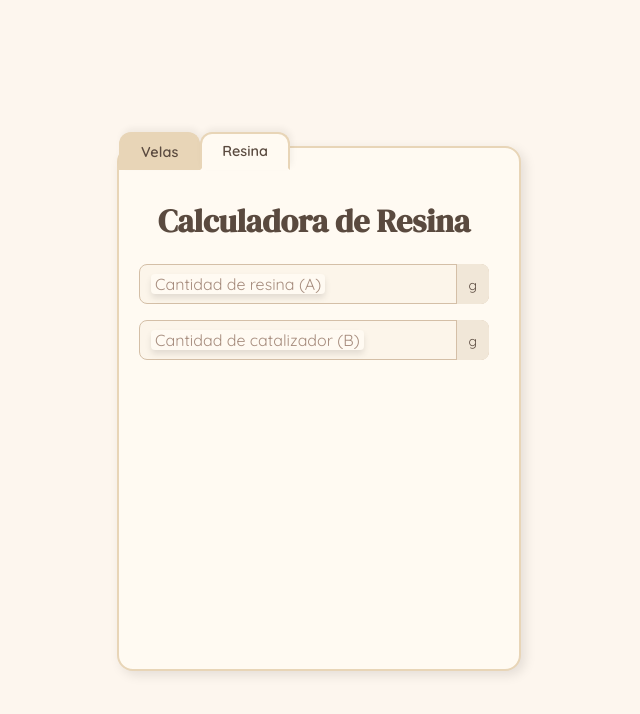
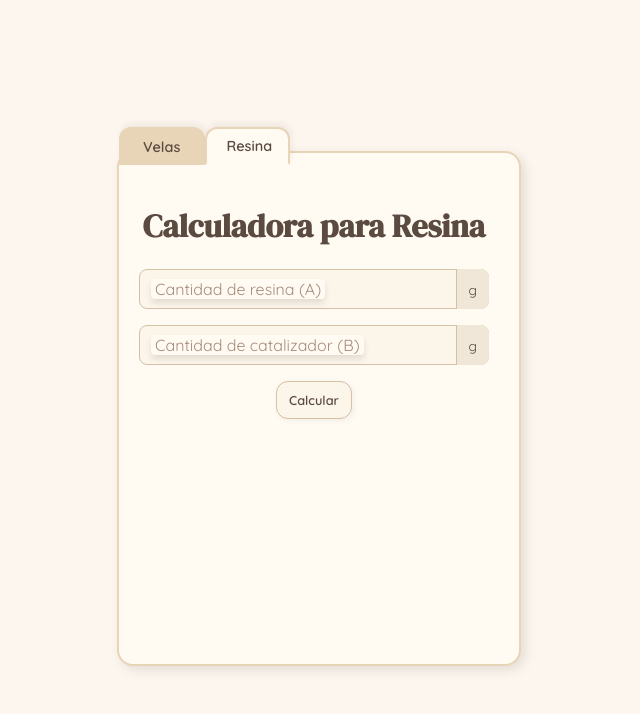
Before and after one commit to rastonedev/percentage-calculator, a plain HTML site: page index.html in a window 1280 px wide. Both pictures are taken after a click on the button "Resina". Shown: the whole page, without its empty margins (321-961 px from the left). Drawn offline with Linux system fonts and the light colour scheme.

Commit message:
Add logic to calculate resin and catalyst proportions

```diff
--- a/index.html
+++ b/index.html
@@ -50,11 +50,11 @@
     </div>
 
     <div id="resina" class="tab-content">
-      <h1>Calculadora de Resina</h1>
+      <h1>Calculadora para Resina</h1>
       <div class="campo">
         <div class="input-with-unit">
           <input id="resinAmount" type="text" inputmode="numeric" pattern="[0-9]*" placeholder=" " required />
-          <label for="resinmount">Cantidad de resina (A)</label>
+          <label for="resinAmount">Cantidad de resina (A)</label>
           <span class="unit">g</span>
         </div>
       </div>
@@ -65,6 +65,7 @@
           <span class="unit">g</span>
         </div>
       </div>
+      <button id="resinAndCatalystBtn" class="button" onclick="calculateResinAndCatalyst(this)">Calcular</button>
     </div>
   </div>
   <script src="script.js"></script>
--- a/script.js
+++ b/script.js
@@ -1,6 +1,8 @@
 const waxAmountInput = document.getElementById('waxAmount');
 const essenceAmountInput = document.getElementById('essenceAmount');
 const hardenerAmountInput = document.getElementById('hardenerAmount');
+const resinAmountInput = document.getElementById('resinAmount');
+const catalystAmountInput = document.getElementById('catalystAmount');
 const result = document.getElementById('resultado');
 const wax = 500;
 const essence = 30;
@@ -117,6 +119,46 @@ essenceAmountInput.addEventListener('paste', (e) => {
     }
 });
 
+
+function clearResinAndCatalystAmount() {
+    document.getElementById("resinAmount").value = "";
+    document.getElementById("catalystAmount").value = "";
+    document.getElementById("resinAndCatalystBtn").disabled = false;
+  }
+
+  document.getElementById("resinAmount").addEventListener("focus", clearResinAndCatalystAmount);
+  document.getElementById("catalystAmount").addEventListener("focus", clearResinAndCatalystAmount);
+
+
+function calculateProportionCatalyst(resinAmount) {
+    return resinAmount / 3;
+}
+
+function calculateProportionResin(catalystAmount) {
+    return catalystAmount * 2;
+}
+
+function calculateResinAndCatalyst(btn) {
+    let resinAmount = resinAmountInput.value
+    let catalystAmount = catalystAmountInput.value
+    if (!/^\d*\.?\d*$/.test(resinAmount)) {
+        resinAmountInput.value = resinAmount.replace(/[^0-9.]/g, '');
+    }
+    resinAmount = parseFloat(resinAmountInput.value)
+    if (!/^\d*\.?\d*$/.test(catalystAmount)) {
+        catalystAmount.value = catalystAmount.replace(/[^0-9.]/g, '');
+    }
+    catalystAmount = parseFloat(catalystAmountInput.value)
+    if(resinAmount){
+        catalystAmountInput.value = calculateProportionCatalyst(resinAmount);
+        resinAmountInput.value = resinAmount - catalystAmountInput.value
+        document.getElementById("resinAndCatalystBtn").disabled = true;
+    } else if(catalystAmount){
+        resinAmountInput.value = calculateProportionResin(catalystAmount);
+        document.getElementById("resinAndCatalystBtn").disabled = true;
+    }
+  }
+
 function showTab(tabId, event) {
     document.querySelectorAll(".tab-content").forEach((el) =>
       el.classList.remove("active")
--- a/style.css
+++ b/style.css
@@ -89,21 +89,27 @@ input {
 }
 
 button {
-    width: 100%;
-    padding: 10px 20px;
-    background-color: #e8d5b7;
-    border: none;
-    border-radius: 8px;
+    flex: 1;
+    min-width: 0;
+    padding: 10px 12px;
+    border-radius: 12px;
+    border: 1px solid #d4bfa7;
+    background-color: #fcf5ea;
+    color: #5a4a3f;
+    font-size: 0.8rem;
+    font-family: 'Quicksand', sans-serif;
+    font-weight: 600;
+    box-shadow: 2px 2px 6px rgba(0, 0, 0, 0.05);
     cursor: pointer;
-    font-weight: bold;
-    color: #5a4a3f;
-    font-family: 'Quicksand', sans-serif;
-    transition: background-color 0.3s ease;
-    margin-top: 10px;
+    transition: all 0.3s ease;
+    white-space: nowrap;
+    text-align: center;
 }
 
 button:hover {
-    background-color: #d4bfa7;
+    background-color: #e8d5b7;
+    color: #5a4a3f;
+    border-color: #cdb79f;
 }
 
 p {
```
